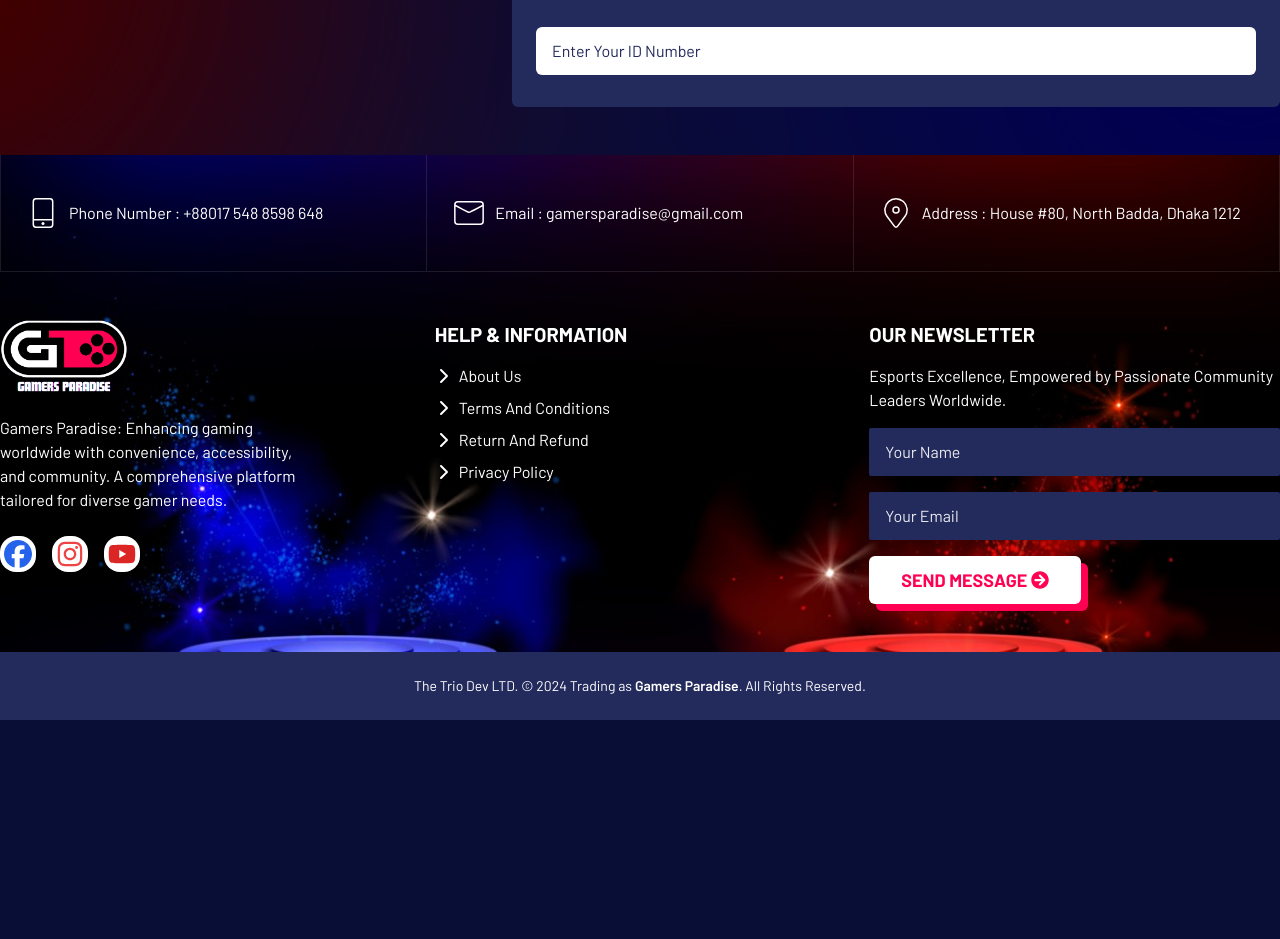
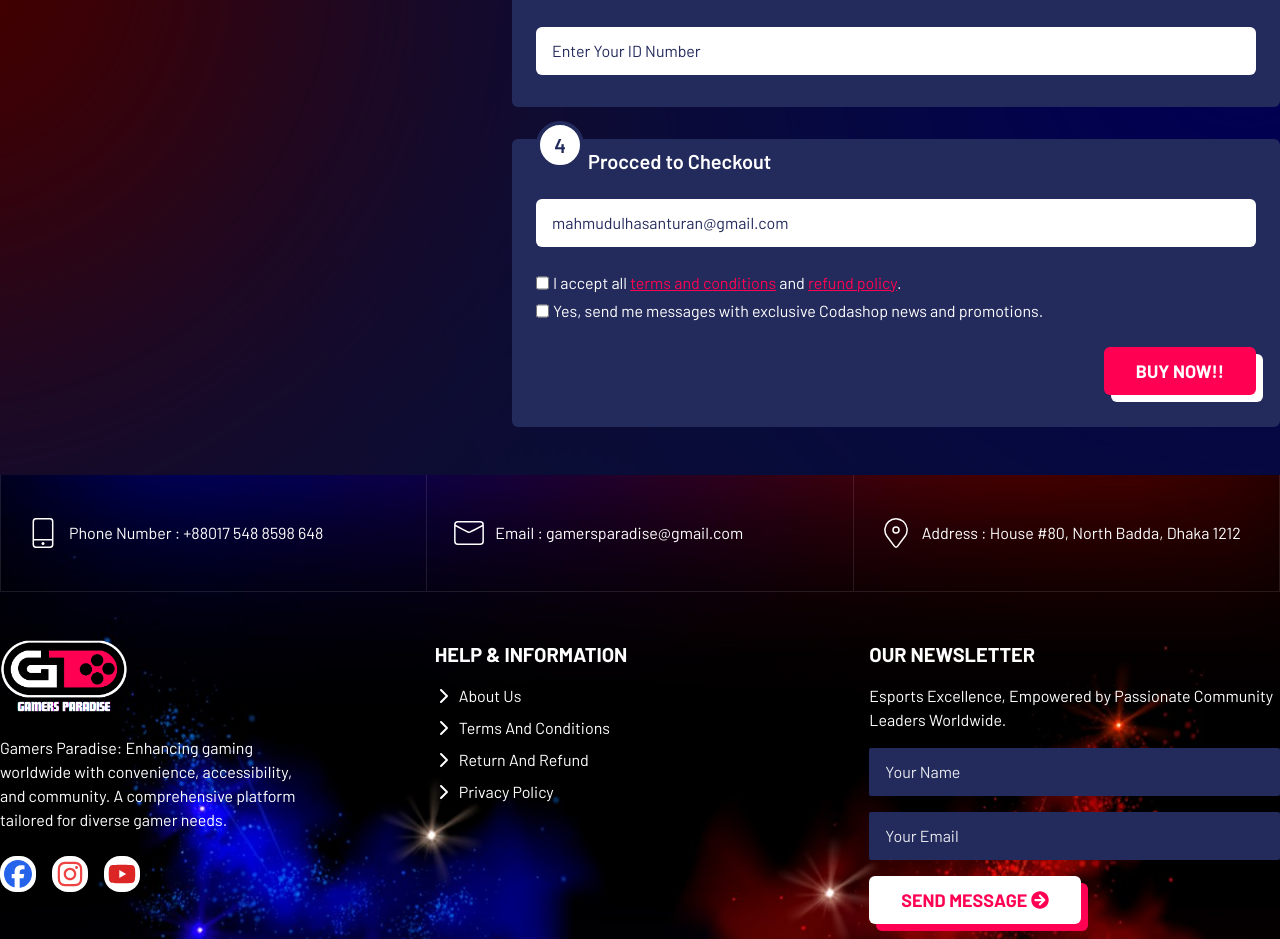
Before and after one commit to mahmudulturan/gamers-paradise-frontend, a Next.js app: page /top-up in a window 1280 px wide. Shown: the part 1086-2025 px from the top of the page. Before the commit the page ends 1806 px from the top, so only its background shows below. Built offline with nearby package versions, Linux system fonts and the light colour scheme.

Commit message:
add: checkout section

```diff
--- /dev/null
+++ b/src/app/(root)/[game]/components/Checkout/Checkout.tsx
@@ -0,0 +1,42 @@
+import { Button } from '@/components/ui/Button/button';
+import { Input } from '@/components/ui/Input/input';
+import React from 'react';
+
+const Checkout = () => {
+    return (
+        <div className='bg-seconderyCol relative px-6 py-2 rounded-md'>
+            <div className='flex items-center justify-start gap-1'>
+                <span className='w-12 h-12 flex items-center justify-center text-center -mt-8 text-seconderyCol text-xl font-semibold rounded-full bg-white border-4 border-seconderyCol'>
+                    4
+                </span>
+                <h3 className='font-semibold text-xl'>Procced to Checkout</h3>
+            </div>
+            <div className='flex flex-col items-center justify-center gap-6 my-6'>
+                <div className='w-full'>
+                    <Input
+                        type='text'
+                        value={"mahmudulhasanturan@gmail.com"}
+                        readOnly
+                        className='bg-textCol text-seconderyCol placeholder:text-seconderyCol rounded-md'
+                        placeholder='Enter Your ID Number' />
+                </div>
+                <div className='w-full space-y-1'>
+                    <div className='flex justify-start gap-1'>
+                        <input type='checkbox' id='accept_terms' />
+                        <label className='cursor-pointer' htmlFor="accept_terms">
+                            I accept all <span className='underline text-primaryCol cursor-pointer'>terms and conditions</span> and <span className='underline text-primaryCol cursor-pointer'>refund policy</span>.</label>
+                    </div>
+                    <div className='flex justify-start gap-1'>
+                        <input type='checkbox' id='subscribe' />
+                        <label className='cursor-pointer' htmlFor="subscribe">Yes, send me messages with exclusive Codashop news and promotions.</label>
+                    </div>
+                </div>
+                <div className='flex justify-end w-full'>
+                    <Button>Buy Now!!</Button>
+                </div>
+            </div>
+        </div>
+    );
+};
+
+export default Checkout;
--- a/src/app/(root)/[game]/page.tsx
+++ b/src/app/(root)/[game]/page.tsx
@@ -4,6 +4,7 @@ import SelectItems from './components/SelectItems/SelectItems';
 import GameInfo from './components/GameInfo/GameInfo';
 import PaymentInfo from './components/PaymentInfo/PaymentInfo';
 import GameIdInfo from './components/GameIdInfo/GameIdInfo';
+import Checkout from './components/Checkout/Checkout';
 
 const page = () => {
 
@@ -16,6 +17,7 @@ const page = () => {
                 <SelectItems />
                 <PaymentInfo />
                 <GameIdInfo />
+                <Checkout />
             </div>
         </div>
     );
```
